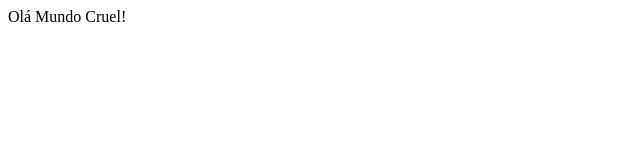
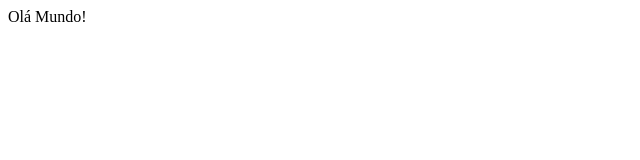
Before and after one commit to akamagosh/HelloWorld, a plain HTML site: page index.html in a window 1280 px wide. Shown: the full height of the page, 0-640 px from the left. Drawn offline with Linux system fonts and the light colour scheme.

Commit message:
Removido Informação Desnecessária

```diff
--- a/index.html
+++ b/index.html
@@ -5,6 +5,6 @@
     <title>Hello World</title>
   </head>
   <body>
-    Olá Mundo Cruel!
+    Olá Mundo!
   </body>
 </html>
```
